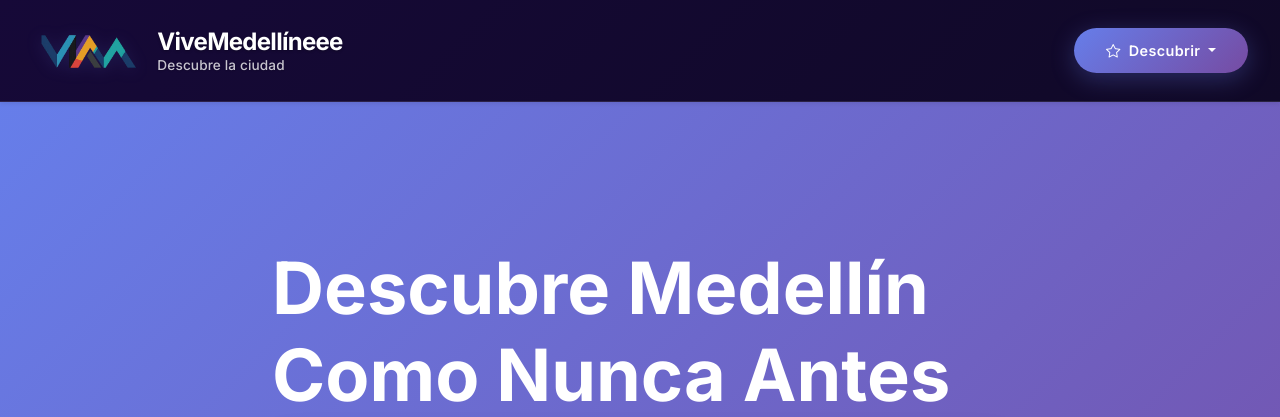
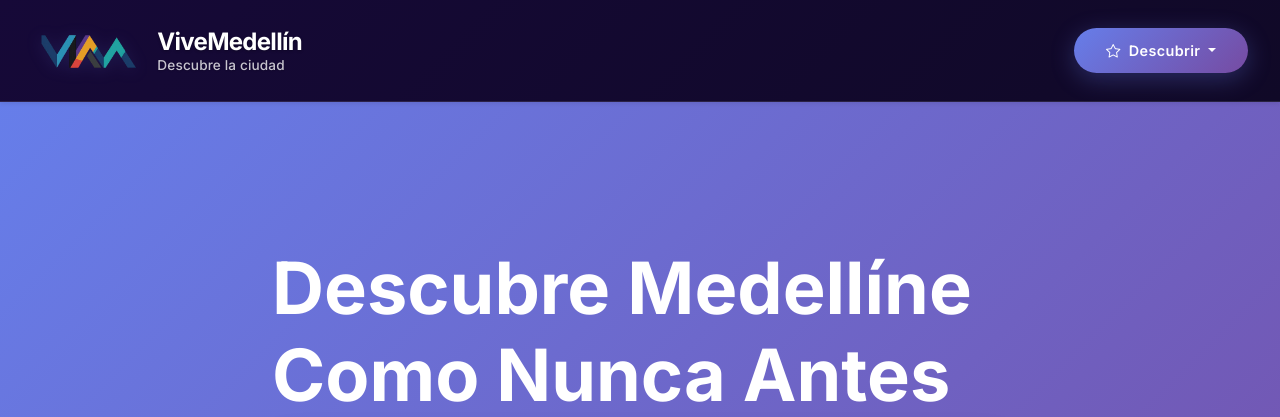
Before and after one commit to Alheecordero/medellin-project, a Django app: page / in a window 1280 px wide. Shown: the top 417 px of the page. Run offline with Django 4.2, Linux system fonts and the light colour scheme; data that the repository does not hold is empty; parts of the project's set-up code (start-up, migrations or seed data) failed here and were passed over.

Commit message:
auto: deploy 2025-09-27 03:04:27 UTC

```diff
--- a/explorer/templates/home.html
+++ b/explorer/templates/home.html
@@ -32,7 +32,7 @@
             <div class="col-lg-8 text-center">
                 <div class="hero-content">
                     <h1 class="hero-title display-2 mb-4 text-white fw-bold">
-                        Descubre <span class="text-white">Medellín</span><br>
+                        Descubre <span class="text-white">Medellíne</span><br>
                         Como Nunca Antes
                     </h1>
 
--- a/explorer/templates/navbar.html
+++ b/explorer/templates/navbar.html
@@ -9,7 +9,7 @@
                 <img src="{% static 'img/logo.png' %}" alt="Medellín Explorer" class="navbar-logo">
             </div>
             <div class="brand-text">
-                <div class="brand-name fw-bold text-dark">ViveMedellíneee</div>
+                <div class="brand-name fw-bold text-dark">ViveMedellín</div>
                 <div class="brand-subtitle text-muted">Descubre la ciudad</div>
             </div>
         </a>
```
